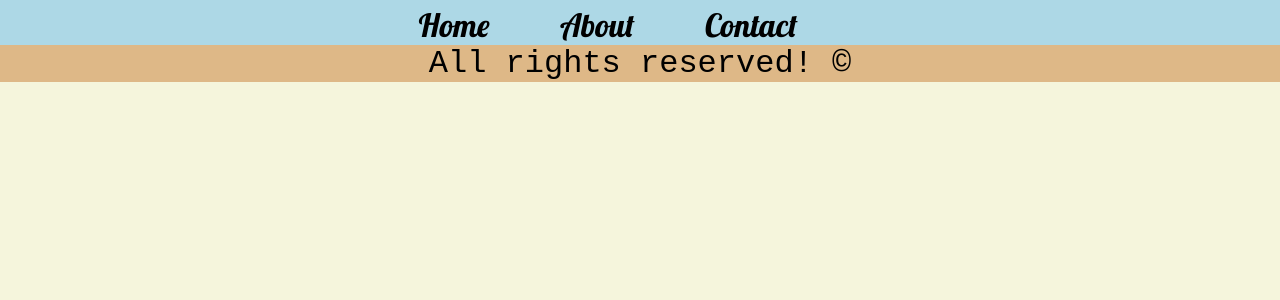
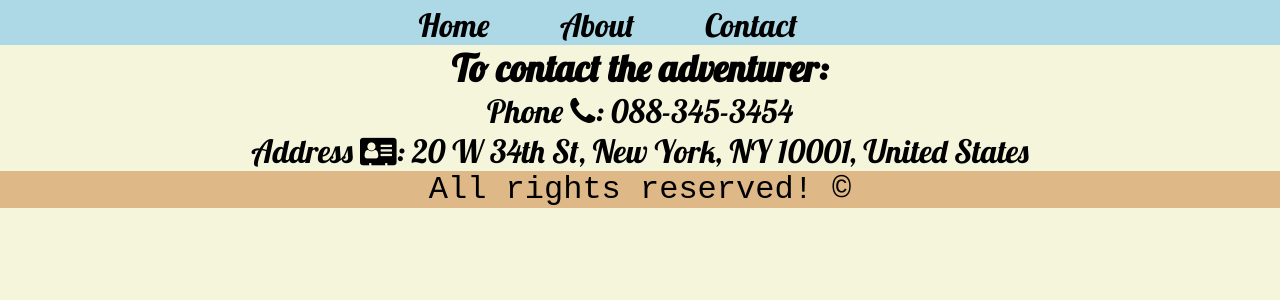
Before and after one commit to KonstantinKostenski/My-Blog, a Jekyll site: the page built from contact.html, in a window 1280 px wide. Shown: the top 300 px of the page. Built offline with Jekyll 4.4.1, drawn with Linux system fonts in a browser that asks for light colours.

Commit message:
Added contact form html and css. Added font awesome icons.

```diff
--- a/_layouts/default.html
+++ b/_layouts/default.html
@@ -8,6 +8,7 @@
     <link rel="stylesheet" href="{{site.baseurl}}/css/main.css">
     <link rel="canonical" href="{{ page.url | replace:'index.html','' | prepend: site.baseurl }}">
     <link href="https://fonts.googleapis.com/css?family=Lobster&display=swap" rel="stylesheet">
+    <link rel="stylesheet" href="https://cdnjs.cloudflare.com/ajax/libs/font-awesome/4.7.0/css/font-awesome.min.css">
 </head>
 <body>
     {% include navigation.html %}
--- /dev/null
+++ b/_scss/_contact.scss
@@ -0,0 +1,18 @@
+.contact-frame{
+    display: flex;
+    flex-direction: column;
+    align-items: center;
+    font-size: $title-font-size;
+    .contact-title{
+        text-align: center;
+    }
+    .contact-text{
+        .phone{
+            text-align: center;
+        }
+
+        .skype{
+            text-align: center;
+        }
+    }
+}
--- a/contact.html
+++ b/contact.html
@@ -2,3 +2,20 @@
 layout: default
 title: Contact
 ---
+<div class="contact-frame">
+    <h3 class="contact-title">
+        To contact the adventurer:
+    </h3>
+    <p class="contact-text">
+        <div class="phone">
+            Phone
+            <i class="fa fa-phone"></i>:
+            088-345-3454
+        </div>
+        <div class="skype">
+            Address
+            <i class="fa fa-address-card"></i>:
+            20 W 34th St, New York, NY 10001, United States
+        </div>
+    </p>
+</div>
--- a/css/main.scss
+++ b/css/main.scss
@@ -10,3 +10,4 @@ $title-font-size: 2rem;
 @import"_footer.scss";
 @import"_home.scss";
 @import"_about.scss";
+@import"_contact.scss";
```
